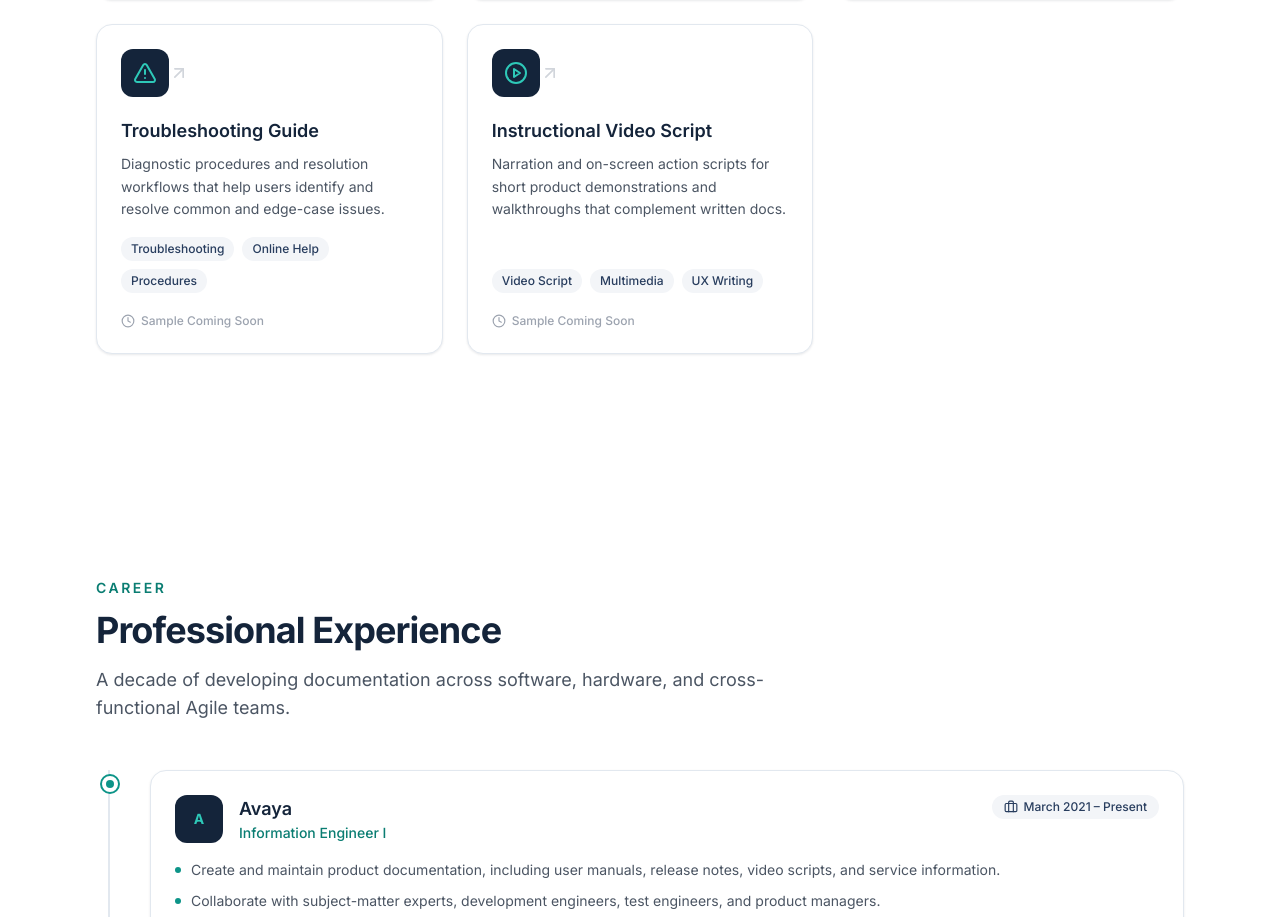
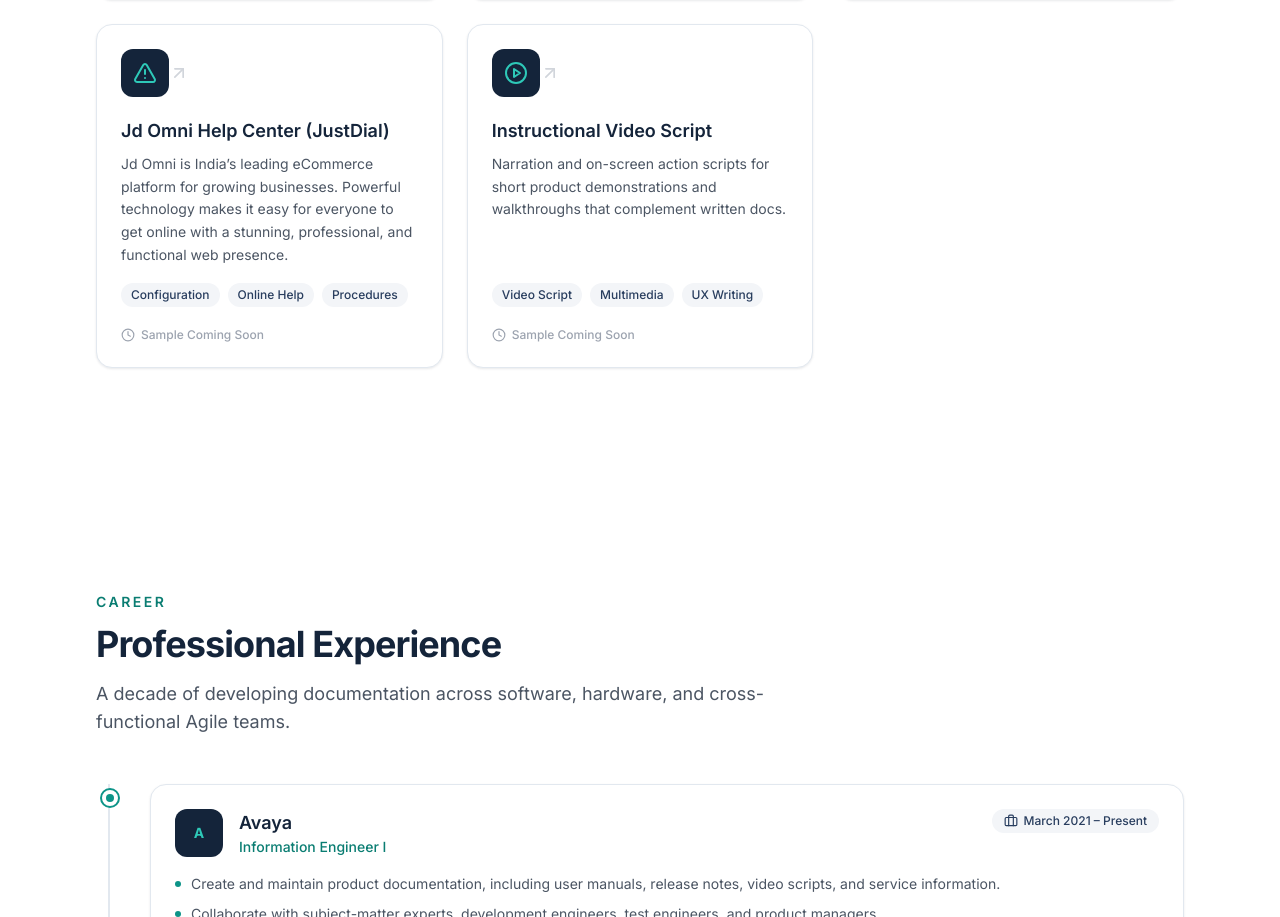
Before and after one commit to mahadevbabies7-creator/senior-technical-writer-portfolio, a React (Vite) app: page / in a window 1280 px wide. Shown: the part 4137-5054 px from the top of the page. Built offline with nearby package versions, Linux system fonts and the light colour scheme.

Commit message:
Justdial

```diff
--- a/src/data/portfolio.ts
+++ b/src/data/portfolio.ts
@@ -227,10 +227,10 @@ export const portfolio: PortfolioItem[] = [
     },
   },
   {
-    type: 'Troubleshooting Guide',
+    type: 'Jd Omni Help Center (JustDial)',
     description:
-      'Diagnostic procedures and resolution workflows that help users identify and resolve common and edge-case issues.',
-    tags: ['Troubleshooting', 'Online Help', 'Procedures'],
+      'Jd Omni is India’s leading eCommerce platform for growing businesses. Powerful technology makes it easy for everyone to get online with a stunning, professional, and functional web presence.',
+    tags: ['Configuration', 'Online Help', 'Procedures'],
     icon: AlertTriangle,
     caseStudy: {
       overview: '',
@@ -239,7 +239,7 @@ export const portfolio: PortfolioItem[] = [
       responsibilities: '',
       tools: '',
       approach: '',
-      sample: '',
+      sample: 'https://www.jdomni.com/support/getting-started',
       outcome: '',
     },
   },
```
